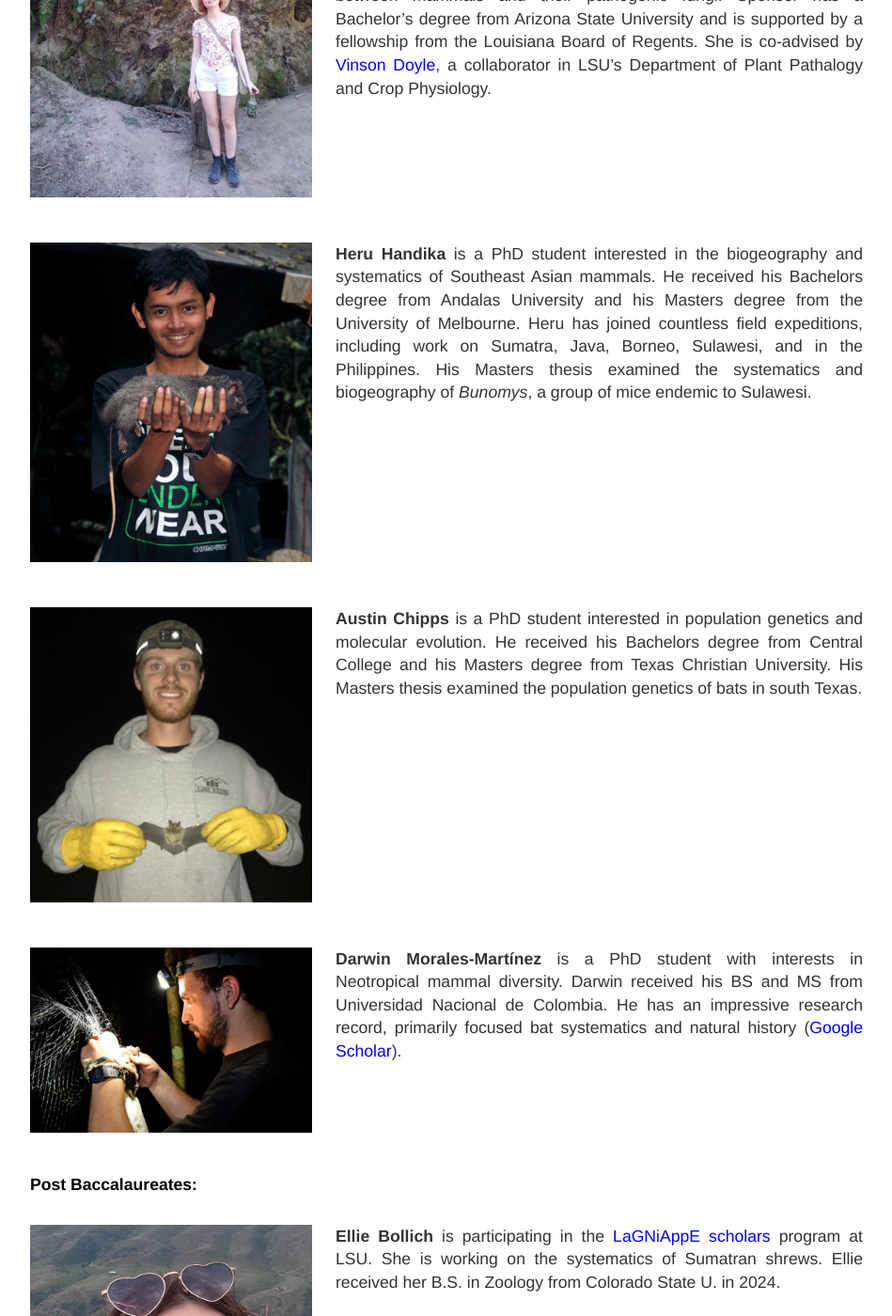
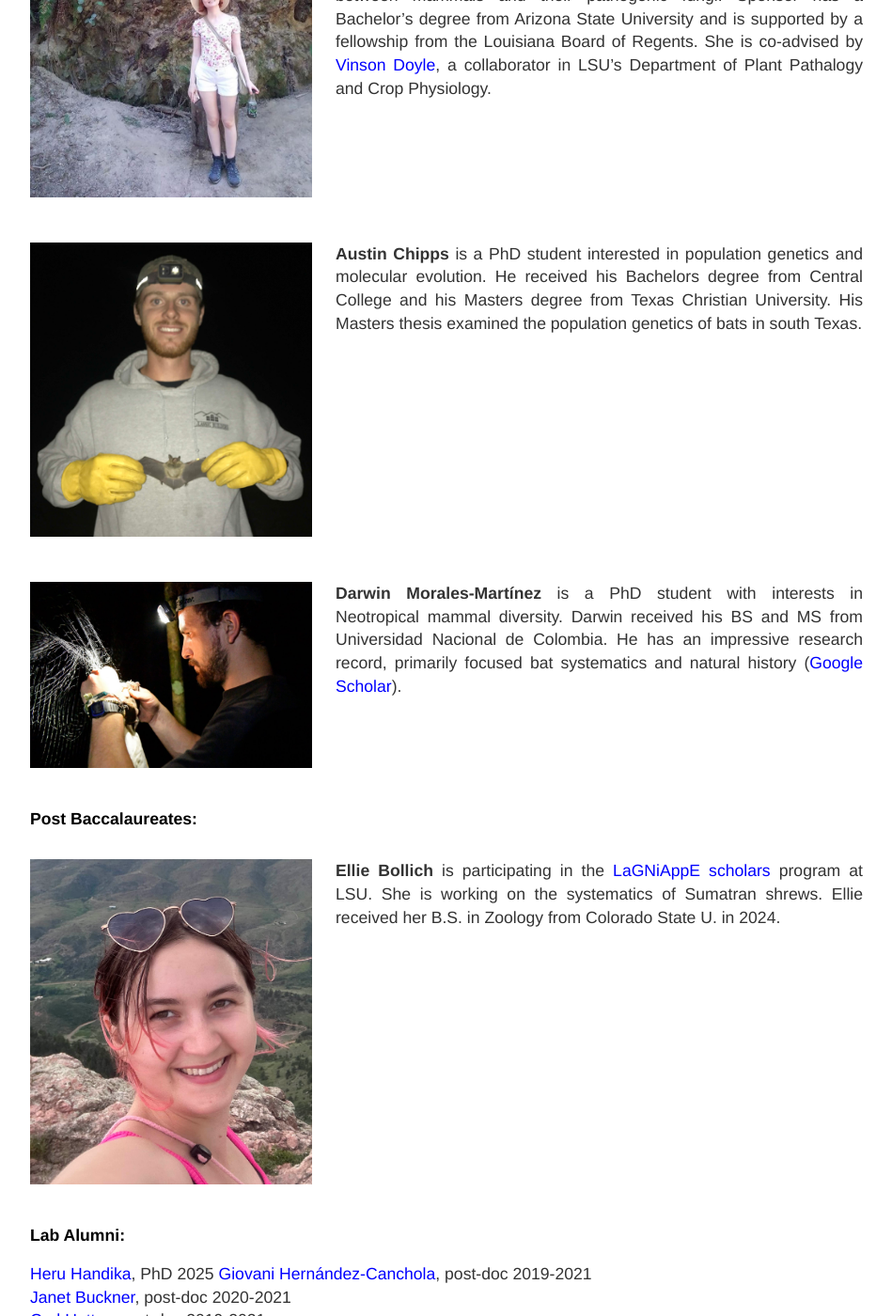
Before and after one commit to esselstyn/esselstyn.github.io, a Jekyll site: the page built from people.md, in a window 1280 px wide and 1400 px high, scrolled down 665 px. Shown: the whole window at 94% size, without its empty margins (160-1109 px from the left). Built offline with Jekyll 4.4.1, drawn with Linux system fonts in a browser that asks for light colours.

Commit message:
Update people.md

```diff
--- a/people.md
+++ b/people.md
@@ -18,11 +18,6 @@ I am a mammalian systematist with general interests in evolutionary biology and
 **Spenser Babb-Biernacki** is a PhD student interested in co-evolution between mammals and their pathogenic fungi. Spenser has a Bachelor's degree from Arizona State University and is supported by a fellowship from the Louisiana Board of Regents. She is co-advised by [Vinson Doyle](https://www.lsu.edu/agriculture/plant/about/faculty-staff/doyle.php), a collaborator in LSU's Department of Plant Pathalogy and Crop Physiology.
 </div>
 
-<div markdown="1">
-<img src="images/heru.jpg" class="left" alt="Heru" width="300">
-
-**Heru Handika** is a PhD student interested in the biogeography and systematics of Southeast Asian mammals. He received his Bachelors degree from Andalas University and his Masters degree from the University of Melbourne. Heru has joined countless field expeditions, including work on Sumatra, Java, Borneo, Sulawesi, and in the Philippines. His Masters thesis examined the systematics and biogeography of *Bunomys*, a group of mice endemic to Sulawesi.
-</div>
 
 <div markdown="1">
 <img src="images/austin.jpg" class="left" alt="Austin" width="300">
@@ -45,6 +40,7 @@ I am a mammalian systematist with general interests in evolutionary biology and
 
 
 ## Lab Alumni:
+[Heru Handika](https://www.hhandika.com), PhD 2025
 [Giovani Hernández-Canchola](https://scholar.google.com/citations?hl=en&user=B6rbNOEAAAAJ&view_op=list_works), post-doc 2019-2021
 [Janet Buckner](https://scholar.google.com/citations?user=zmtii3oAAAAJ&hl=en&oi=ao), post-doc 2020-2021
 [Carl Hutter](https://scholar.google.com/citations?user=iVRhKXQAAAAJ&hl=en&oi=ao), post-doc 2019-2021
```
